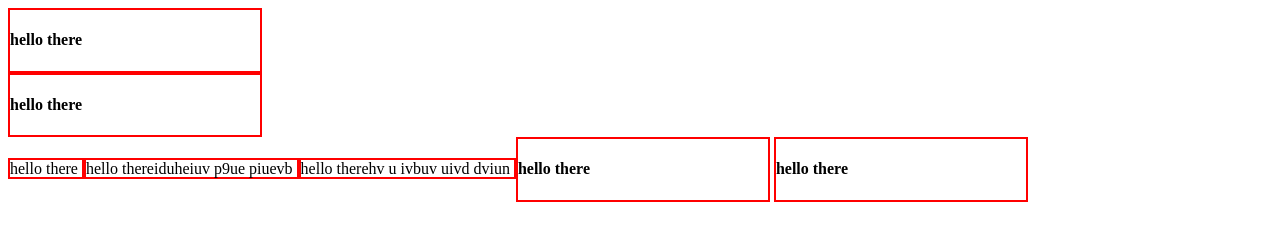
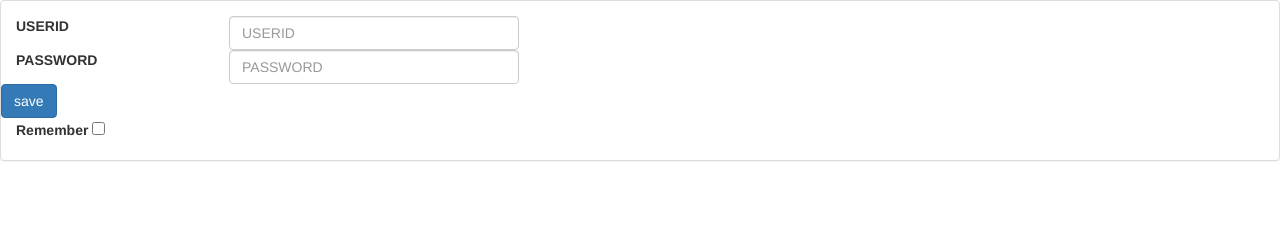
Before and after one commit to Rajasekar5692/Training, a website: page src/index.html in a window 1280 px wide. Drawn offline with nearby package versions, Linux system fonts and the light colour scheme.

Commit message:
javascript and bootstrap

```diff
--- a/src/index.html
+++ b/src/index.html
@@ -3,52 +3,75 @@
 <head>
 <meta charset="UTF-8">
 <title>Title of the document</title>
-<style>
-    .div1 {
-        border : 2px solid red ;
-        width : 250px;
-    }
-    .span1 {
-        border : 2px solid red ;
-         width : 250px;
-    }
-    .div2 {
-        display : inline-block;
-        border : 2px solid red ;
-        width : 250px;
-    }
-    </style>
-</head>
+<link rel="stylesheet" href="\node_modules\bootstrap\dist\css\bootstrap.css">
+<body>
+<div class="panel-group">
+  <div class="panel panel-default">
+    <div class="panel-body">
+	<div class="row">
+	<div class="col-md-2">
 
-<body>
+	<label> USERID</label>
+	</div>
+	<div class="col-md-3">
 
-<div class =div1>
-    <h4>hello there</h4>
+	<input type="text" value="" Placeholder ="USERID" class ="form-control" id="txt_usr_ID"/>
 
-</div>
-<div class =div1>
-    <h4>hello there</h4>
+	</div>
+	</div>
+	<div class="row">
+	<div class="col-md-2">
 
-</div>
+	<label> PASSWORD</label>
+	</div>
+	<div class="col-md-3">
 
-<span class ="span1">
-hello there
-</span>
+	<input type="text" value="" Placeholder ="PASSWORD" class ="form-control" id="txt_usr_pwd"/>
 
-<span class ="span1">
-hello thereiduheiuv p9ue piuevb
-</span>
-<span class =span1>
-hello therehv u ivbuv uivd dviun
-</span>
-<div class =div2>
-    <h4>hello there</h4>
+	</div>
+	</div>
+	<div class="row">
+	<input type="button" value="save"  class="btn btn-primary" />
+	</div>
+	<div class ="row">
+	<div class="col-md-2">
+	<label>
+	Remember</label>
+	<input type="checkbox" id="chk_remember"/>
 
-</div>
-<div class =div2>
-    <h4>hello there</h4>
 
-</div>
+	</div>
+	</div>
+
+	</div>
+	</div>
+	</div>
+
+	<script>
+	window.onload=function(){
+	document.getElementById("txt_usr_ID").value=window.localStorage.getItem("txt_usr_ID");
+	document.getElementById("txt_usr_pwd").value=window.localStorage.getItem("txt_usr_pwd");
+
+	 var chk_remenber = document.getElementById("chk_remember");
+	 chk_remenber.addEventListener("click",function(){
+	 var txt_usrID=document.getElementById("txt_usr_ID").value;
+	 var txt_pwd =document.getElementById("txt_usr_pwd").value;
+
+	 if(chk_remenber.checked){
+	 window.localStorage.setItem=("txt_usr_ID",txt_usrID);
+	 window.localStorage.setItem=("txt_usr_pwd",txt_pwd);
+	 }
+	 else{
+	 window.localStorage.setItem=("txt_usr_ID","");
+	 window.localStorage.setItem=("txt_usr_pwd","");
+	 	 }
+
+	 })
+
+	 }
+
+	</script>
+
 
 </body>
 
```
Also changed, not shown: javascript/function.js (added, +9 -0 lines), javascript/sample.js (added, +10 -0 lines), package.json (added, +19 -0 lines), src/sample_element_1.html (added, +55 -0 lines).
